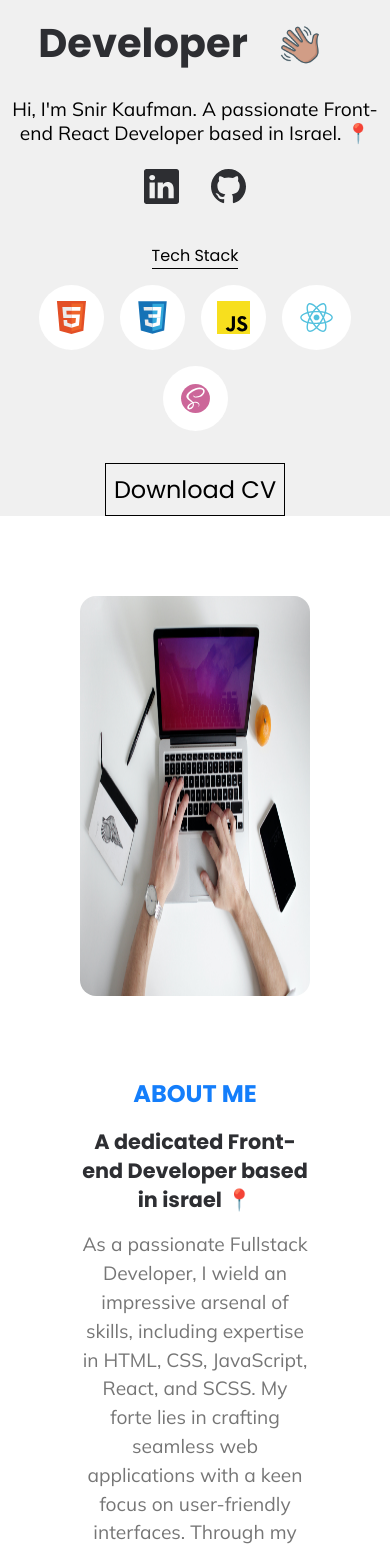
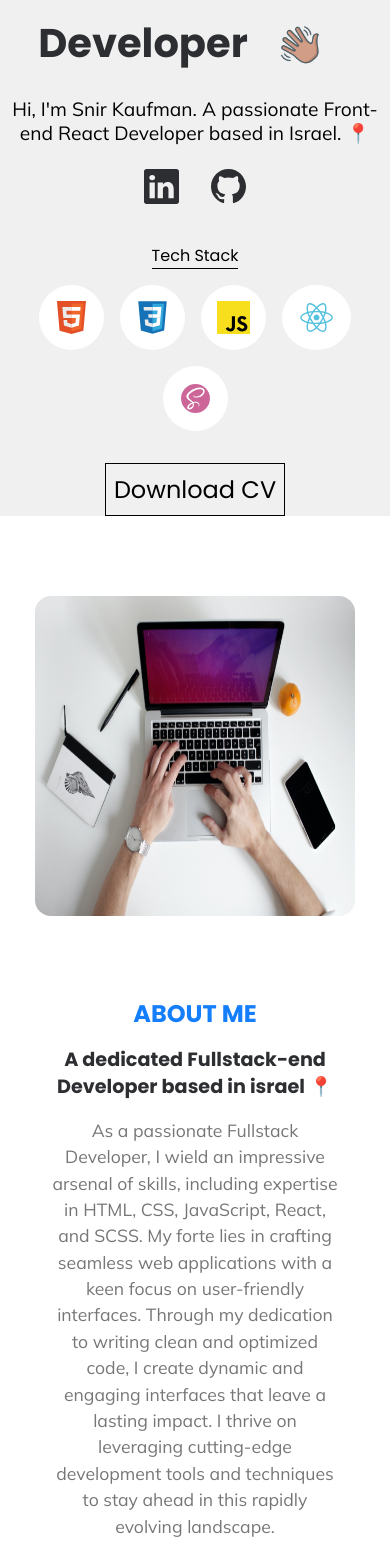
Before and after one commit to SnirKaufman/protfolio, a React (Vite) app: page / in a window 390 px wide. Shown: the part 447-1997 px from the top of the page. Built offline with nearby package versions, Linux system fonts and the light colour scheme.

Commit message:
about me section + responsive

```diff
--- a/src/components/AboutMe/AboutMe.css
+++ b/src/components/AboutMe/AboutMe.css
@@ -21,6 +21,7 @@
   display: flex;
   flex-direction: column;
   max-width: 35rem;
+  min-width: 18rem;
 }
 
 .text-container h3 {
@@ -32,7 +33,7 @@
 
 .text-container h4 {
   color: #2d2e32;
-  font-size: 1.3rem;
+  font-size: 1.2rem;
   line-height: 1.4;
   margin-bottom: 1rem;
 }
@@ -40,7 +41,7 @@
 .text-container p {
   color: #767676;
   font-family: "Mulish";
-  font-size: 1.2rem;
+  font-size: 1.1rem;
   line-height: 1.5;
 }
 
@@ -51,7 +52,11 @@
   .text-container {
     text-align: center;
   }
+}
+
+@media (max-width: 400px) {
   .about-me-pic {
-    max-width: 100%;
+    width: 50rem;
+    height: 20rem;
   }
 }
--- a/src/components/AboutMe/AboutMe.tsx
+++ b/src/components/AboutMe/AboutMe.tsx
@@ -8,7 +8,7 @@ function AboutMe() {
 
         <div className="text-container">
           <h3>About Me</h3>
-          <h4>A dedicated Front-end Developer based in israel 📍</h4>
+          <h4>A dedicated Fullstack-end Developer based in israel 📍</h4>
           <p>
             As a passionate Fullstack Developer, I wield an impressive arsenal
             of skills, including expertise in HTML, CSS, JavaScript, React, and
--- a/src/components/MuiDrawer/MuiDrawer.css
+++ b/src/components/MuiDrawer/MuiDrawer.css
@@ -1,7 +1,12 @@
 .navbar-link-list.sidebar {
   display: inline-block;
-  padding: 1.5rem;
+  padding: 2rem 1.5rem;
   margin: 0 2rem;
+  font-size: 1.2rem;
+}
+
+.navbar-container:hover {
+  background-color: rgba(0, 0, 0, 0.04);
 }
 
 .hamburgerIcon {
--- a/src/components/MuiDrawer/MuiDrawer.tsx
+++ b/src/components/MuiDrawer/MuiDrawer.tsx
@@ -21,7 +21,7 @@ export default function MuiDrawer() {
       >
         {NAVBAR_SECTIONS.map(({ displayName, path }) => {
           return (
-            <ul key={displayName}>
+            <ul key={displayName} className="navbar-container">
               <li className="navbar-link-list sidebar">
                 <a href={path} onClick={() => setIsDrawerOpen(false)}>
                   {displayName}
```
